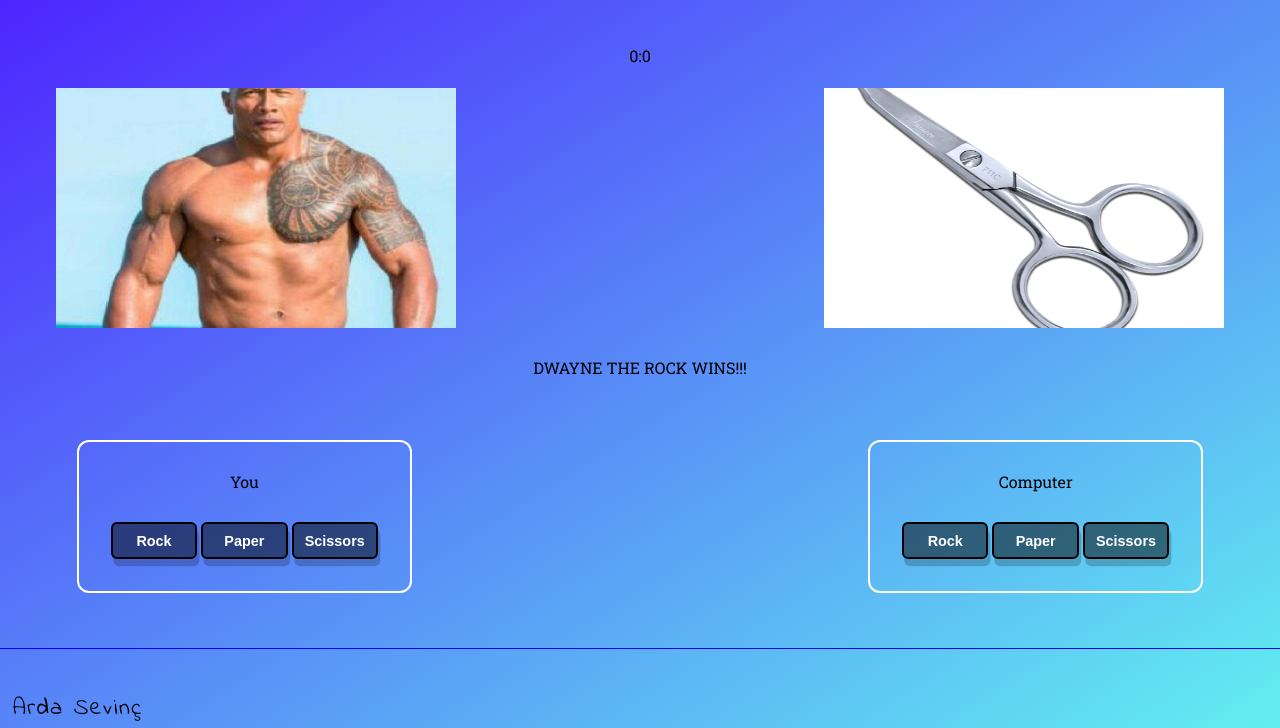
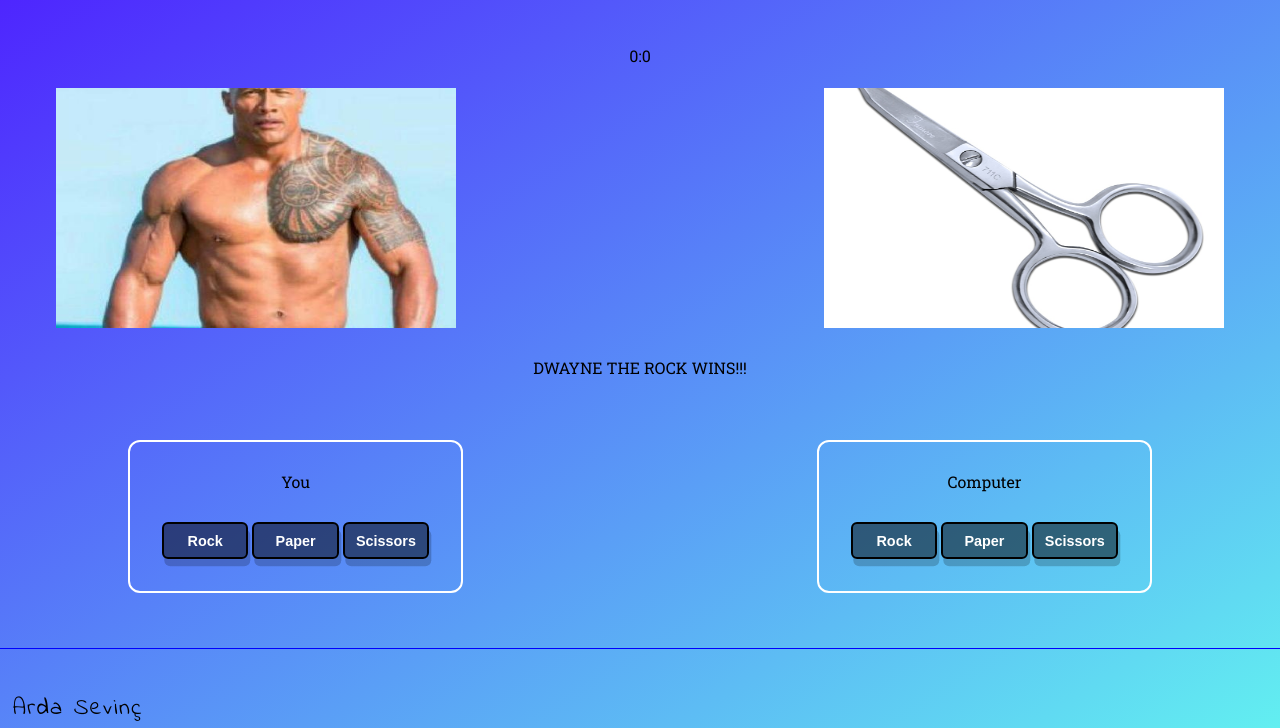
Before and after one commit to ardasevinc/rock-paper-scissors, a plain HTML site: page index.html in a window 1280 px wide. Shown: the part 72-800 px from the top of the page. Drawn offline with nearby package versions, Linux system fonts and the light colour scheme.

Commit message:
aligned controls with pics

```diff
--- a/styles/test-style.css
+++ b/styles/test-style.css
@@ -127,7 +127,7 @@ header h1 {
 
 #user-controls {
     position: relative;
-    left: 6vw;
+    left: 10vw;
     float: left;
     min-width: 20vw;
     max-width: 35vw;
@@ -138,7 +138,7 @@ header h1 {
 #computer-controls {
     position: relative;
     float: right;
-    right: 6vw;
+    right: 10vw;
     min-width: 20vw;
     max-width: 35vw;
     max-height: 25vh;
```
